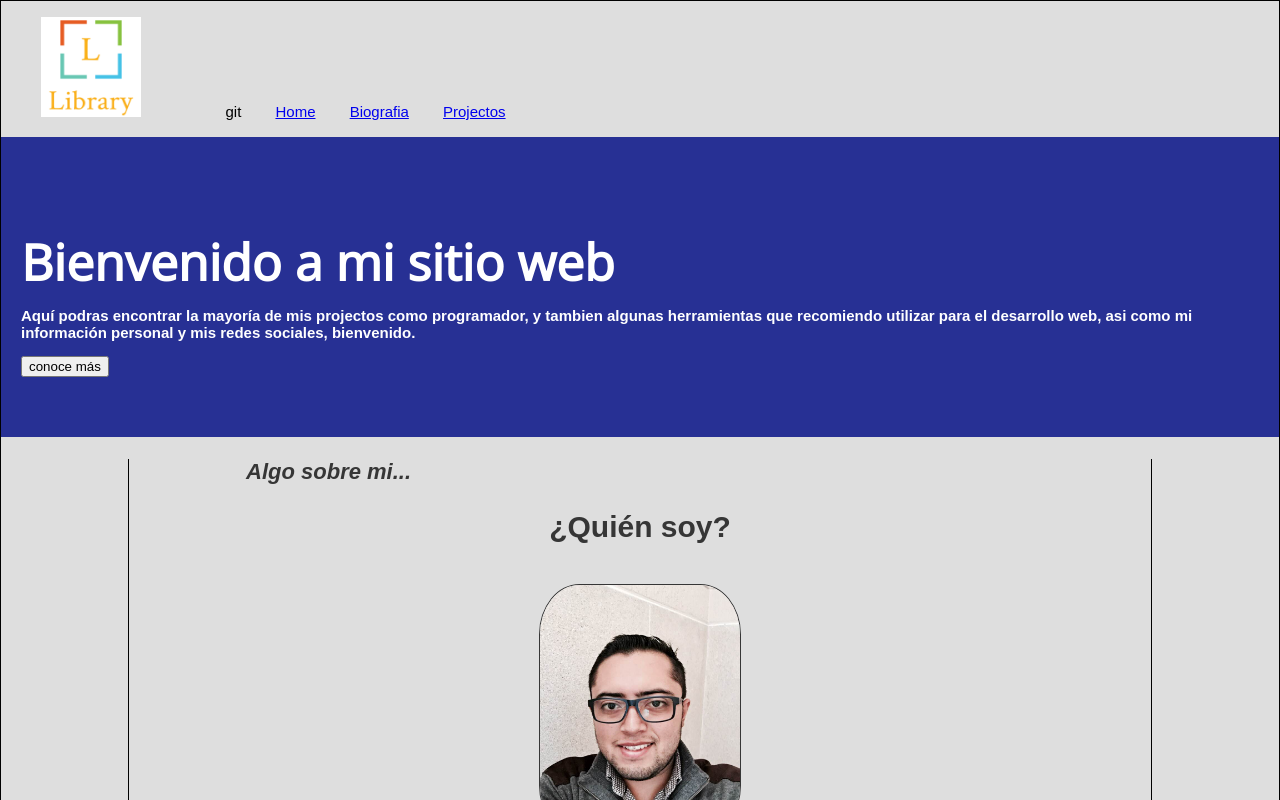
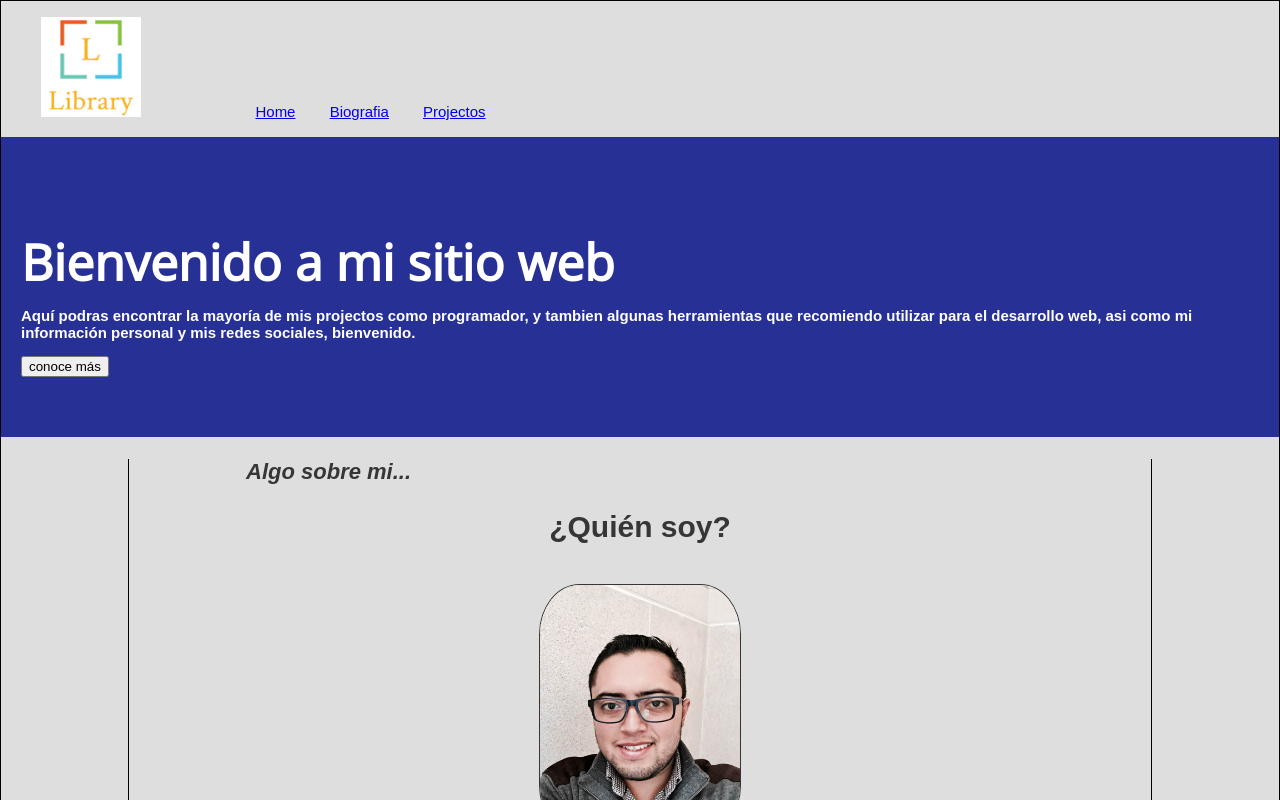
Before and after one commit to davidmora02/web, a plain HTML site: page index.html in a window 1280 px wide. Shown: the top 800 px of the page. Drawn offline with nearby package versions, Linux system fonts and the light colour scheme; a web font is replaced by a local one.

Commit message:
cambios2

```diff
--- a/index.html
+++ b/index.html
@@ -19,7 +19,7 @@
 			<img src="images/logo.png" width="100" height="100" alt="library logotipo">
 		</figure>
 		<nav class="menu">
-			<ul class="nav">git
+			<ul class="nav">
 				<li>
 					<a id="nav1" href="index.html">Home</a>
 				</li>
```
